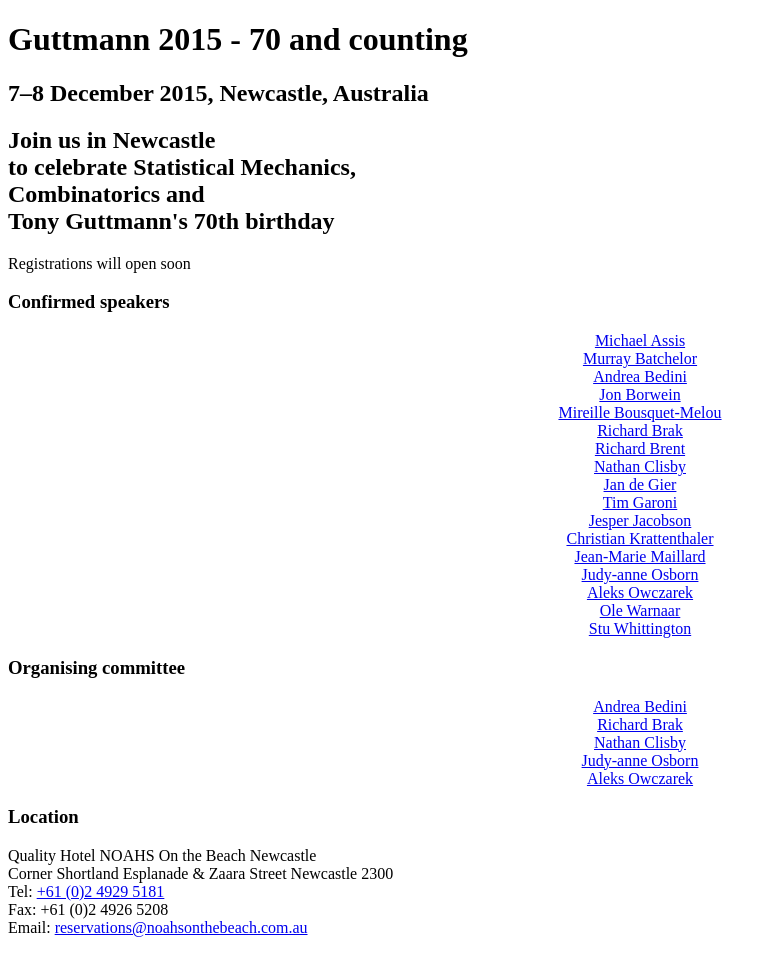
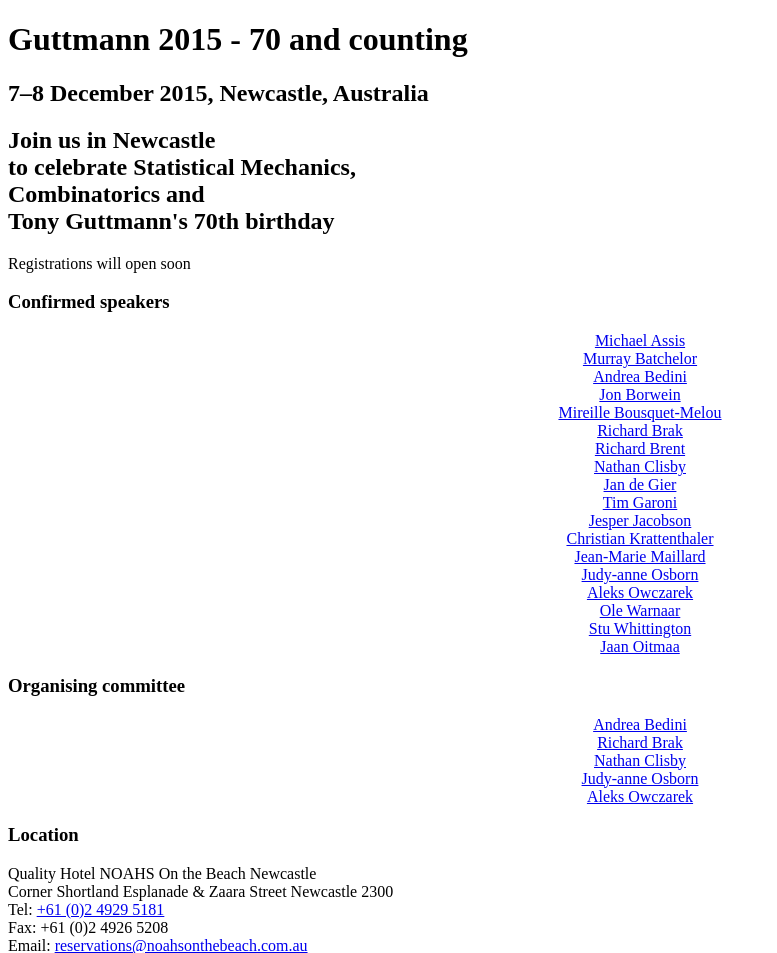
Before and after one commit to andreabedini/guttmann2015, a Jekyll site: the page built from index.html, in a window 1280 px wide. Shown: the top 953 px of the page, without its empty margins (0-777 px from the left). Built offline with Jekyll 4.4.1, drawn with Linux system fonts in a browser that asks for light colours; nearby versions of some CDN libraries; grey boxes are pictures that could not be loaded.

Commit message:
Add Oitmaa to the list of speakers

```diff
--- a/_data/speakers.yml
+++ b/_data/speakers.yml
@@ -31,3 +31,5 @@
   url: http://www.maths.uq.edu.au/~uqowarna/
 - name: Stu Whittington
   url: http://www.chem.utoronto.ca/~swhittin/
+- name: Jaan Oitmaa
+  url: https://www.physics.unsw.edu.au/staff/jaan-oitmaa
```
